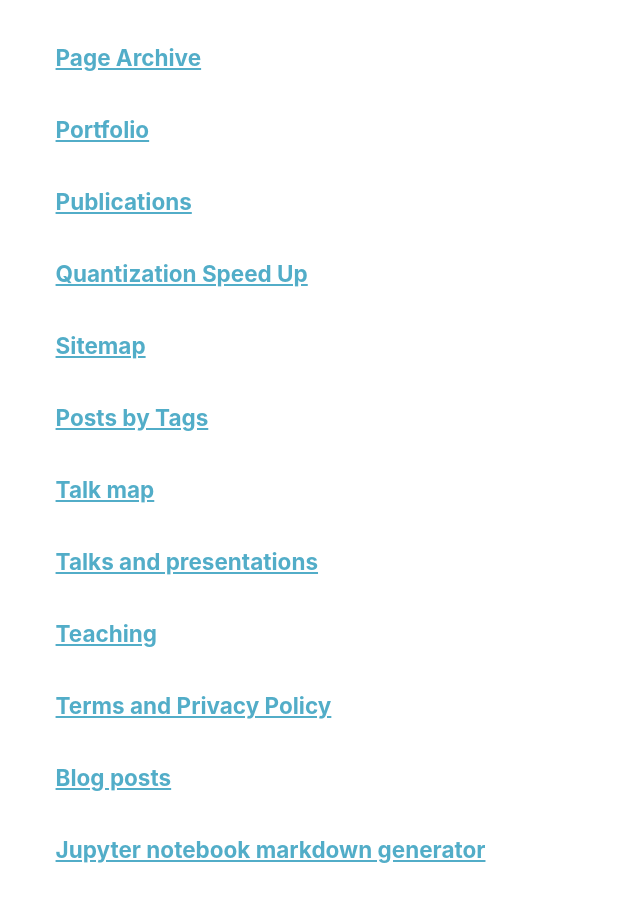
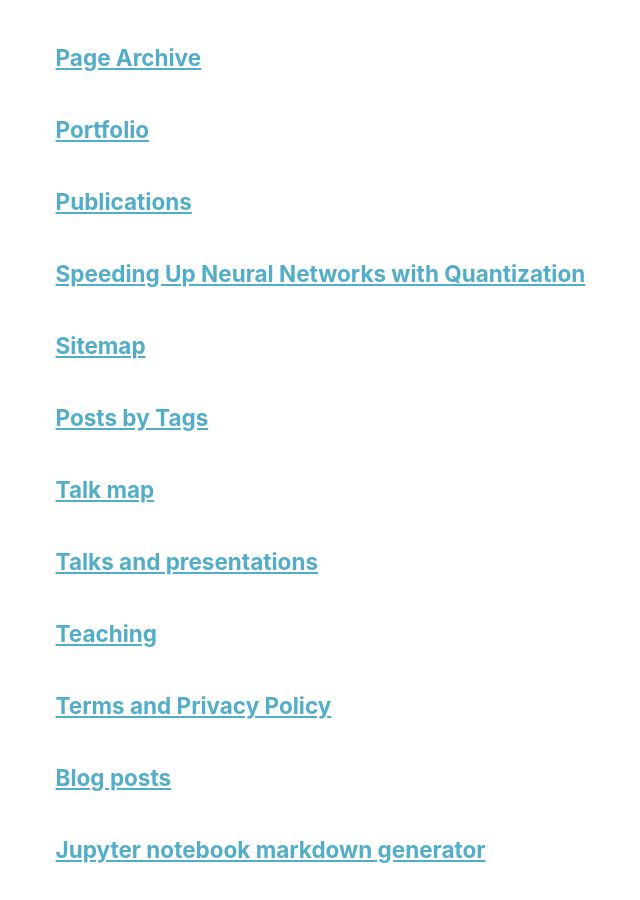
Before and after one commit to clee1994/clee1994.github.io, a Jekyll site: the page built from _pages/page-archive.html, in a window 1280 px wide and 900 px high, scrolled down 930 px. Shown: the whole window, without its empty margins (226-866 px from the left). Built offline with Jekyll 4.4.1, drawn with Linux system fonts in a browser that asks for light colours.

Commit message:
normal - cname fix

```diff
--- a/_pages/quant_speed.md
+++ b/_pages/quant_speed.md
@@ -1,6 +1,6 @@
 ---
 layout: archive
-title: "Quantization Speed Up"
+title: "Speeding Up Neural Networks with Quantization"
 permalink: /quant_speed/
 author_profile: true
 redirect_from:
```
Also changed, not shown: other parts of _pages/quant_speed.md (+0 -1 lines).
